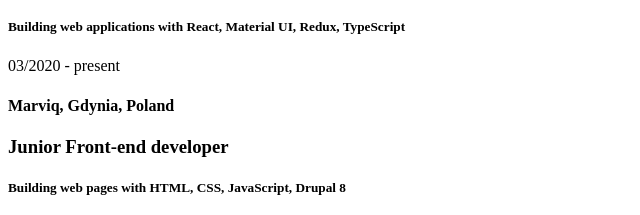
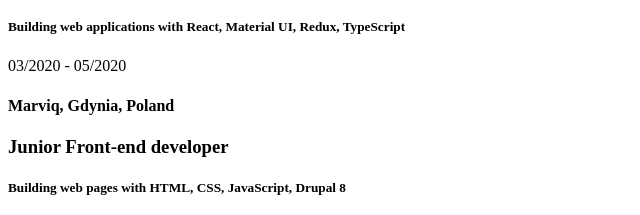
Before and after one commit to AnastasiaStarodubtseva/Resume, a website built with webpack: page src/views/index.html in a window 1280 px wide. Shown: the part 526-741 px from the top of the page, 0-640 px from the left. Built offline with nearby package versions, Linux system fonts and the light colour scheme; files whose address does not match are found by name.

Commit message:
Date change

```diff
--- a/src/views/index.html
+++ b/src/views/index.html
@@ -40,7 +40,7 @@
             <h4>Enable Startup, Da Nang city, Vietnam</h4>
             <h3>Front-End developer</h3>
               <h5>Building web applications with React, Material UI, Redux, TypeScript</h5>
-              <p>03/2020 - present</p>
+              <p>03/2020 - 05/2020</p>
             <h4>Marviq, Gdynia, Poland</h4>
             <h3>Junior Front-end developer</h3>
               <h5>Building web pages with HTML, CSS, JavaScript, Drupal 8<br></h5>
```
